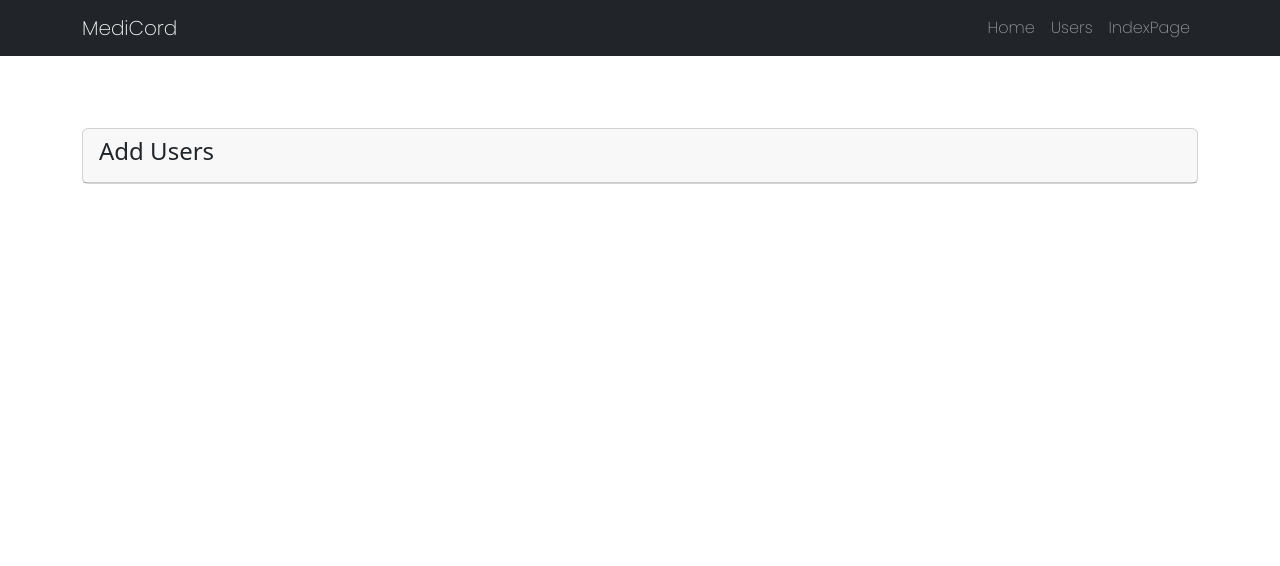
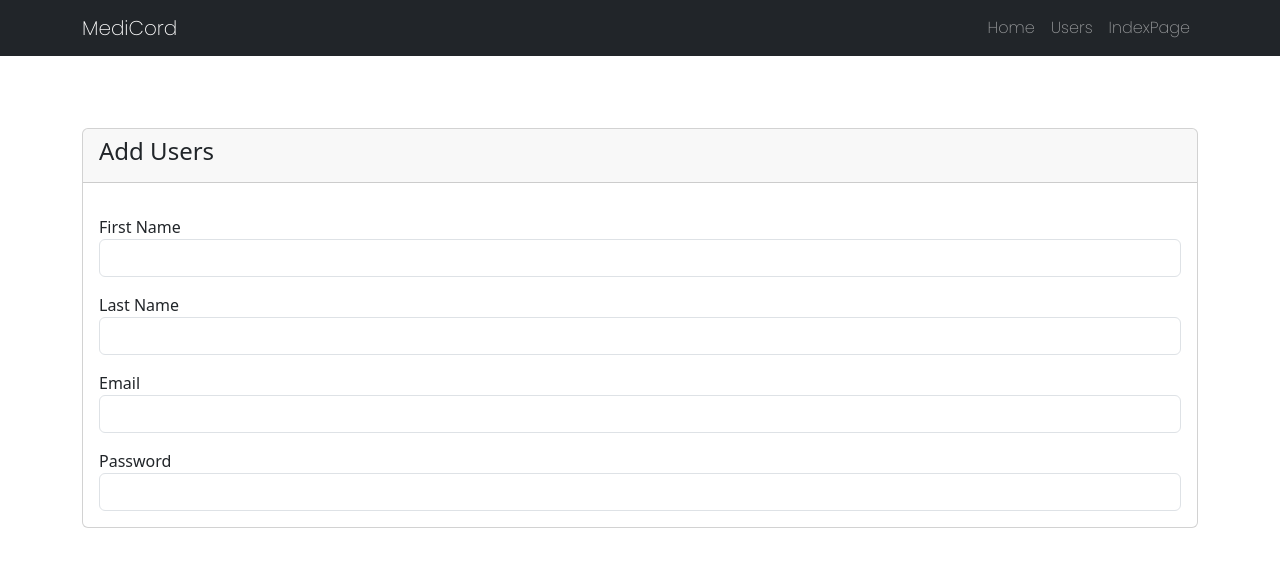
Before and after one commit to RondaKuraI/rhu_frontend, a Vue app: page /users/create in a window 1280 px wide. Shown: the top 566 px of the page. Built offline with nearby package versions, Linux system fonts and the light colour scheme.

Commit message:
Update UserCreate.vue

```diff
--- a/src/views/UserCreate.vue
+++ b/src/views/UserCreate.vue
@@ -4,6 +4,24 @@
             <div class="card-header">
                 <h4>Add Users</h4>
             </div>
+            <div class="card-body">
+                <div class="mt-3">
+                    <label for="">First Name</label>
+                    <input type="text" class="form-control">
+                </div>
+                <div class="mt-3">
+                    <label for="">Last Name</label>
+                    <input type="text" class="form-control">
+                </div>
+                <div class="mt-3">
+                    <label for="">Email</label>
+                    <input type="text" class="form-control">
+                </div>
+                <div class="mt-3">
+                    <label for="">Password</label>
+                    <input type="text" class="form-control">
+                </div>
+            </div>
         </div>
     </div>
 </template>
```
